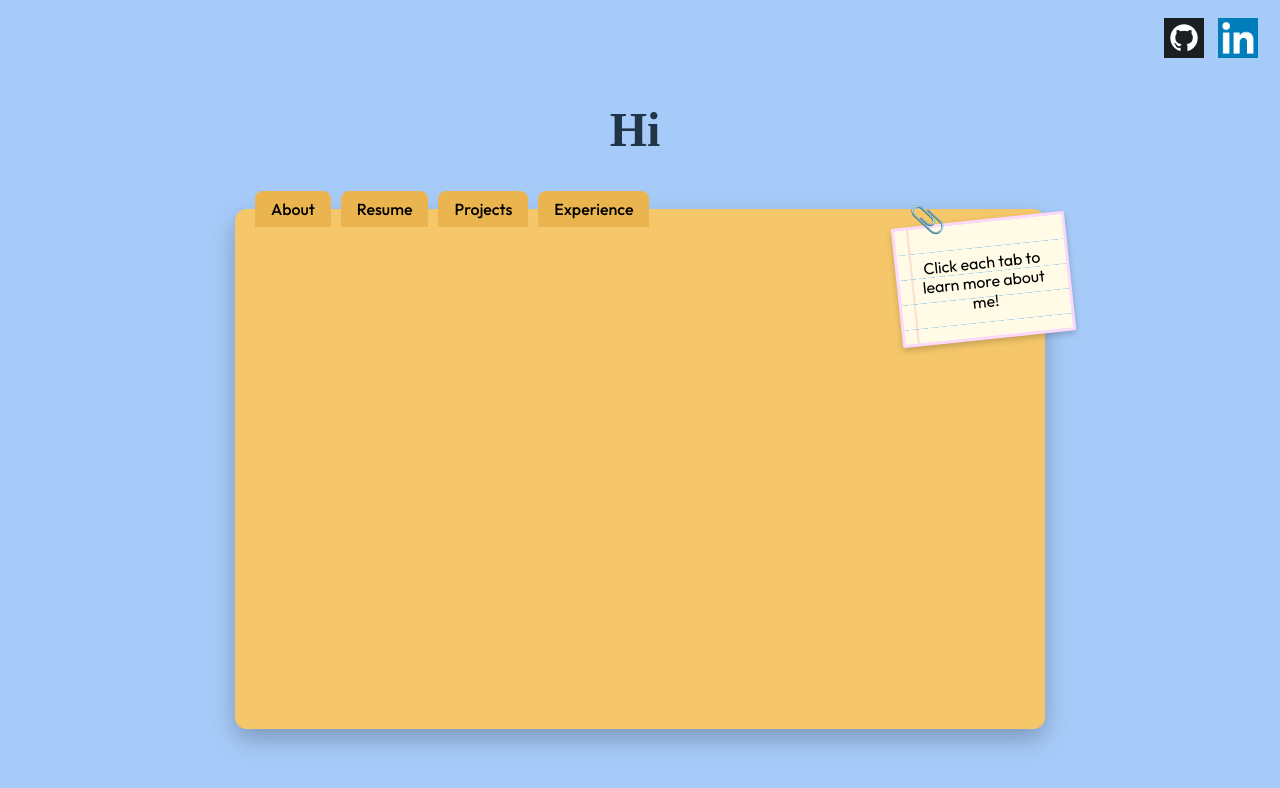
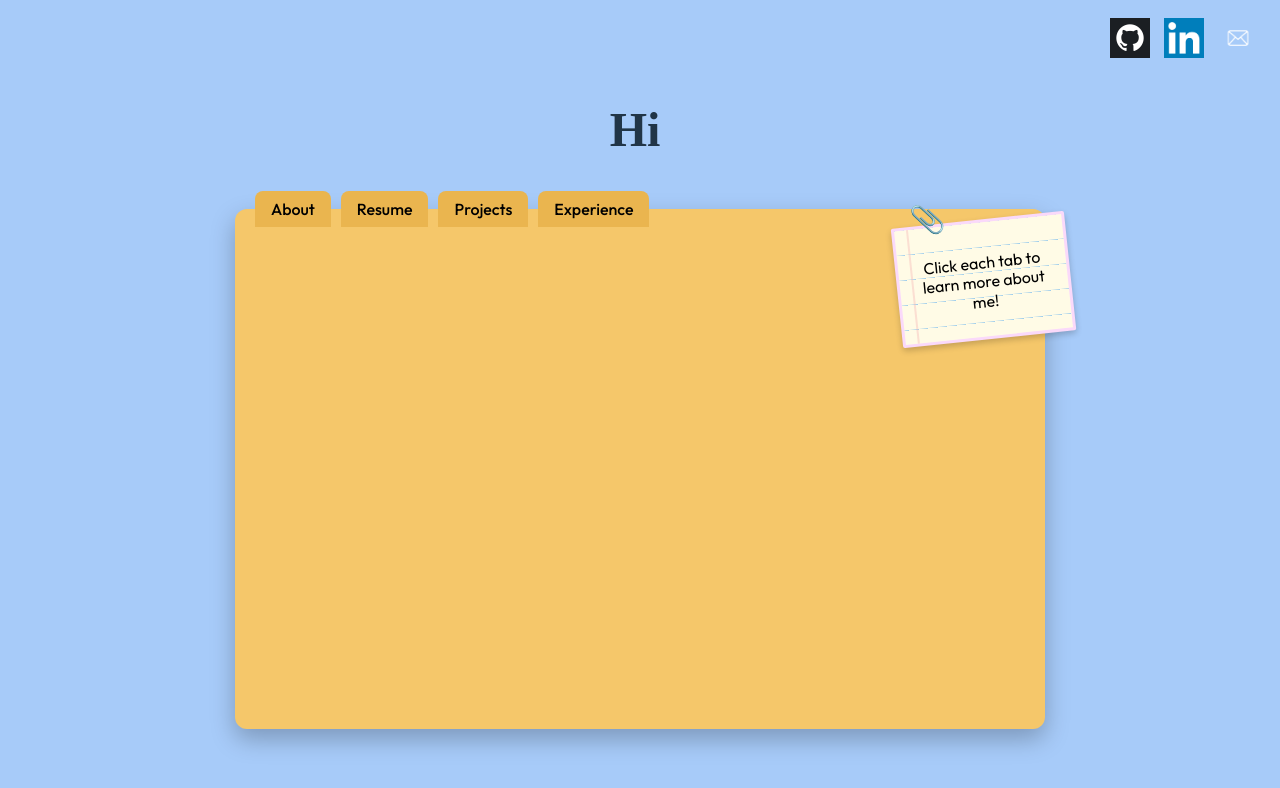
Before and after one commit to bhavana-pixel/portfolio, a React (Vite) app: page / in a window 1280 px wide. Shown: the top 788 px of the page. Built offline with nearby package versions, Linux system fonts and the light colour scheme.

Commit message:
Added email icon.

```diff
--- a/src/App.jsx
+++ b/src/App.jsx
@@ -39,6 +39,14 @@ export default function App() {
       >
         <img src="/linkedin.jpg" alt="LinkedIn" />
       </a>
+
+      <a
+        href = "mailto:bhavana0412@hotmail.com"
+        aria-label="Mail"
+      >
+        <img src = "/mail.png"  alt="Email"/>
+      </a>
+
     </div>
           <div className="title-container">
             {/* Had to add an extra i so that the typing title worked lol */}
```
Also changed, not shown: me.jpeg (deleted), public/mail.png (added).
